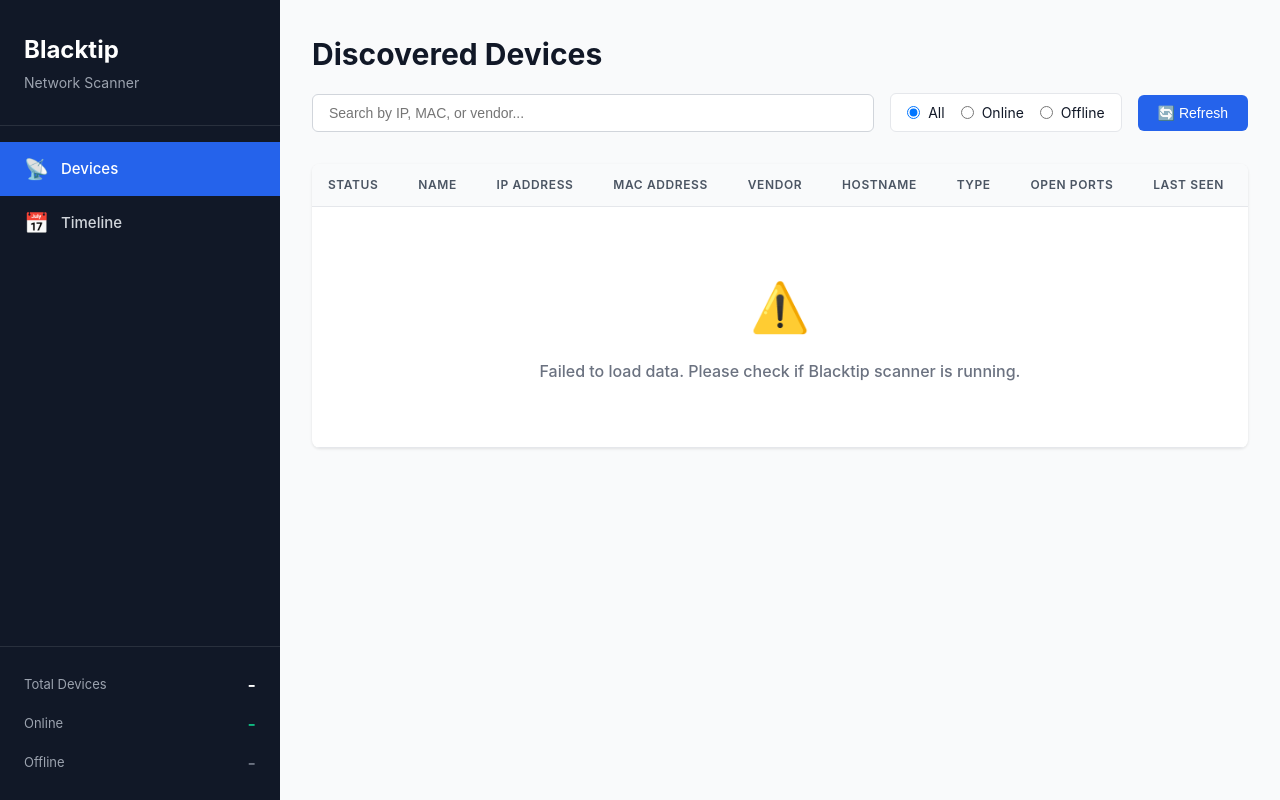
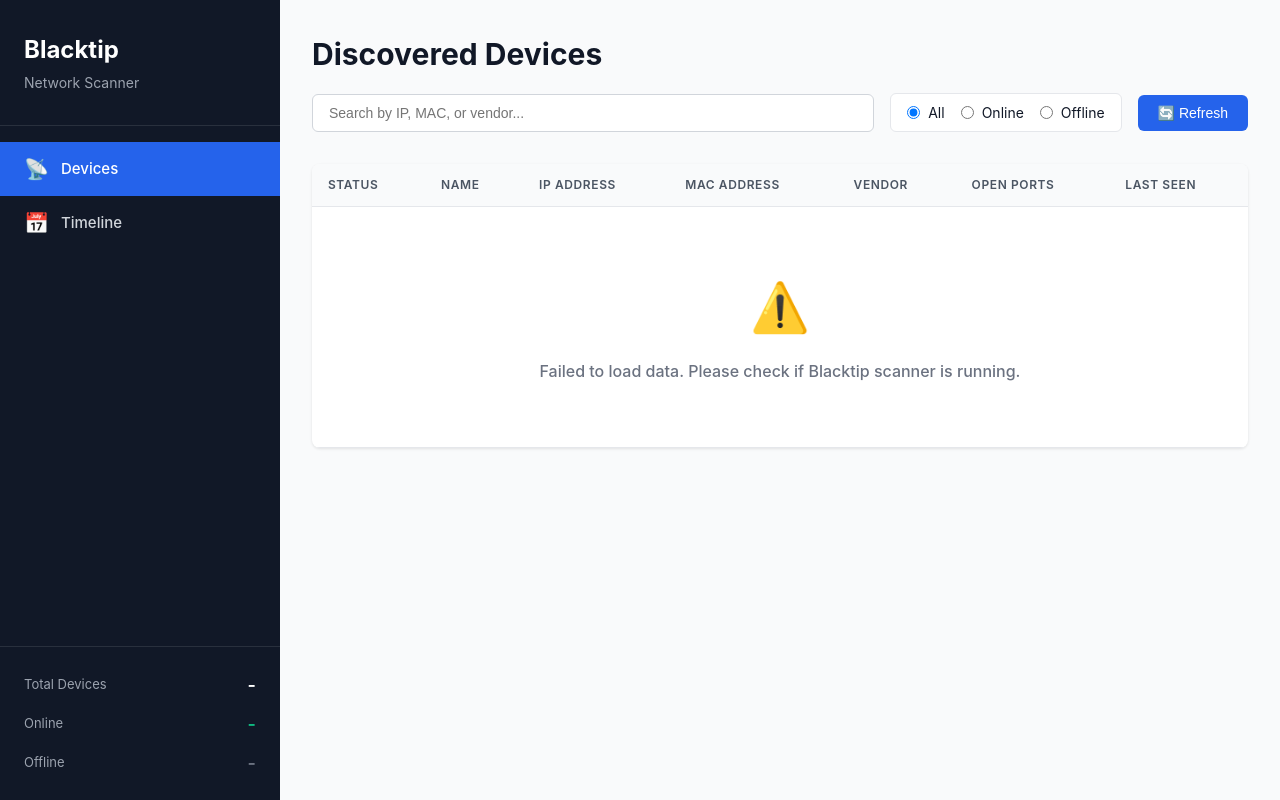
Before and after one commit to mhawthorne-nip/blacktip, a Flask app: page / in a window 1280 px wide. Run offline with Flask 3, Linux system fonts and the light colour scheme.

Commit message:
fix: Adjust device table layout by removing unnecessary columns and updating colspan attributes

```diff
--- a/web-frontend/static/js/app.js
+++ b/web-frontend/static/js/app.js
@@ -250,7 +250,7 @@ class BlacktipApp {
         if (this.filteredDevices.length === 0) {
             tbody.innerHTML = `
                 <tr class="loading-row">
-                    <td colspan="9">
+                    <td colspan="7">
                         <div class="empty-state">
                             <div class="empty-state-icon">🔍</div>
                             <div class="empty-state-text">No devices found</div>
@@ -273,8 +273,6 @@ class BlacktipApp {
                 <td class="mono">${this.escapeHtml(device.ip_address)}</td>
                 <td class="mono">${this.escapeHtml(device.mac_address)}</td>
                 <td>${this.escapeHtml(device.vendor || '-')}</td>
-                <td>${this.escapeHtml(device.ptr_hostname || '-')}</td>
-                <td>${this.escapeHtml(device.classified_type || '-')}</td>
                 <td>
                     ${device.open_port_count ?
                         `<span class="port-badge has-ports">${device.open_port_count}</span>` :
@@ -630,7 +628,7 @@ class BlacktipApp {
         const tbody = document.getElementById('devices-tbody');
         tbody.innerHTML = `
             <tr class="loading-row">
-                <td colspan="9">Loading devices...</td>
+                <td colspan="7">Loading devices...</td>
             </tr>
         `;
     }
@@ -642,7 +640,7 @@ class BlacktipApp {
         const tbody = document.getElementById('devices-tbody');
         tbody.innerHTML = `
             <tr class="loading-row">
-                <td colspan="9">
+                <td colspan="7">
                     <div class="empty-state">
                         <div class="empty-state-icon">⚠️</div>
                         <div class="empty-state-text">${this.escapeHtml(message)}</div>
--- a/web-frontend/templates/index.html
+++ b/web-frontend/templates/index.html
@@ -106,14 +106,6 @@
                                 <span class="th-content">Vendor</span>
                                 <span class="sort-indicator"></span>
                             </th>
-                            <th class="sortable" data-sort="ptr_hostname">
-                                <span class="th-content">Hostname</span>
-                                <span class="sort-indicator"></span>
-                            </th>
-                            <th class="sortable" data-sort="classified_type">
-                                <span class="th-content">Type</span>
-                                <span class="sort-indicator"></span>
-                            </th>
                             <th class="sortable" data-sort="open_port_count">
                                 <span class="th-content">Open Ports</span>
                                 <span class="sort-indicator"></span>
@@ -126,7 +118,7 @@
                     </thead>
                     <tbody id="devices-tbody">
                         <tr class="loading-row">
-                            <td colspan="9">Loading devices...</td>
+                            <td colspan="7">Loading devices...</td>
                         </tr>
                     </tbody>
                 </table>
```
